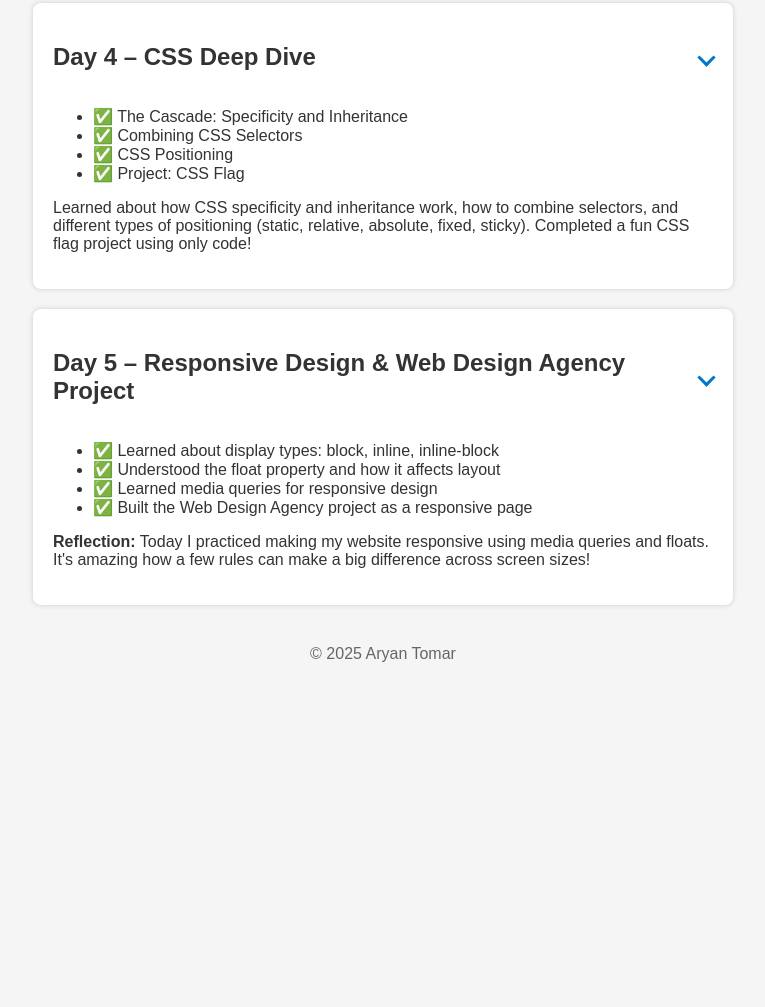
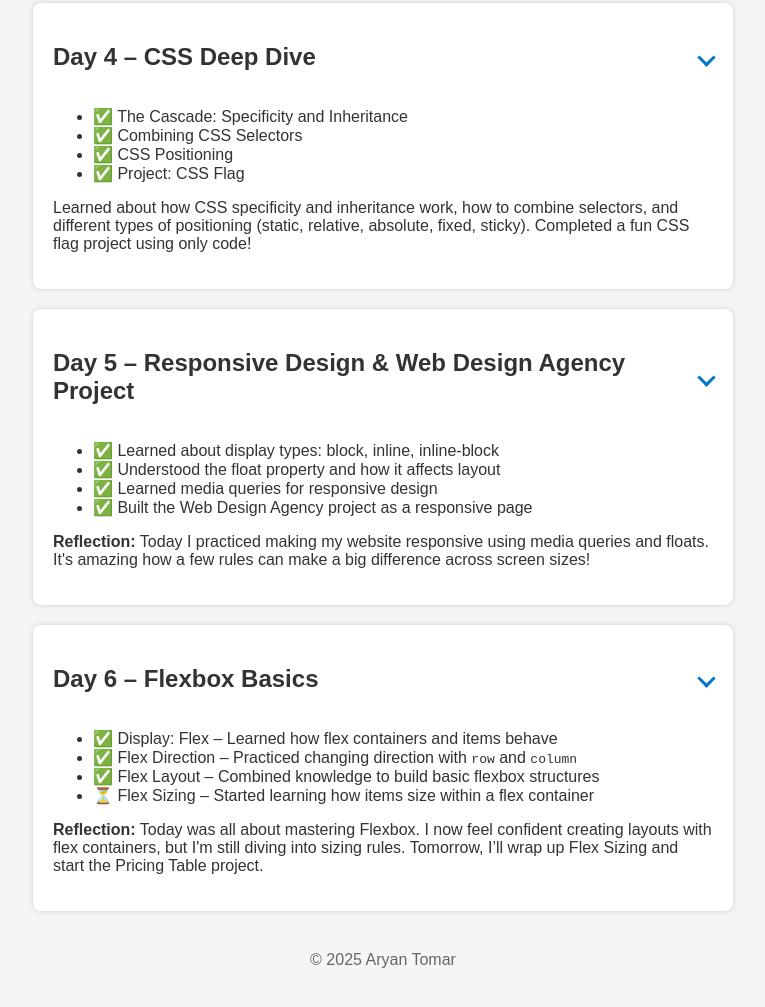
Before and after one commit to aryantomar02/100-days-of-code, a plain HTML site: page index.html in a window 1280 px wide. Shown: the part 921-1928 px from the top of the page, without its empty margins (257-1022 px from the left). Before the commit the page ends 1624 px from the top, so only its background shows below. Drawn offline with Linux system fonts and the light colour scheme.

Commit message:
Update index.html

```diff
--- a/index.html
+++ b/index.html
@@ -223,6 +223,7 @@
     <a href="#day3">Day 3</a>
     <a href="#day4">Day 4</a>
     <a href="#day5">Day 5</a>
+    <a href="#day6">Day 6</a>
   </nav>
 
   <section id="day1">
@@ -303,6 +304,21 @@
   </div>
 </section>
 
+<section id="day6">
+  <div class="day-header" tabindex="0" role="button" aria-expanded="true" aria-controls="content-day6">
+    <h2>Day 6 – Flexbox Basics</h2>
+    <span class="arrow"></span>
+  </div>
+  <div class="day-content" id="content-day6">
+    <ul>
+      <li>✅ Display: Flex – Learned how flex containers and items behave</li>
+      <li>✅ Flex Direction – Practiced changing direction with <code>row</code> and <code>column</code></li>
+      <li>✅ Flex Layout – Combined knowledge to build basic flexbox structures</li>
+      <li>⏳ Flex Sizing – Started learning how items size within a flex container</li>
+    </ul>
+    <p><strong>Reflection:</strong> Today was all about mastering Flexbox. I now feel confident creating layouts with flex containers, but I'm still diving into sizing rules. Tomorrow, I’ll wrap up Flex Sizing and start the Pricing Table project.</p>
+  </div>
+</section>
 
   <footer>
     <p>&copy; 2025 Aryan Tomar</p>
```
